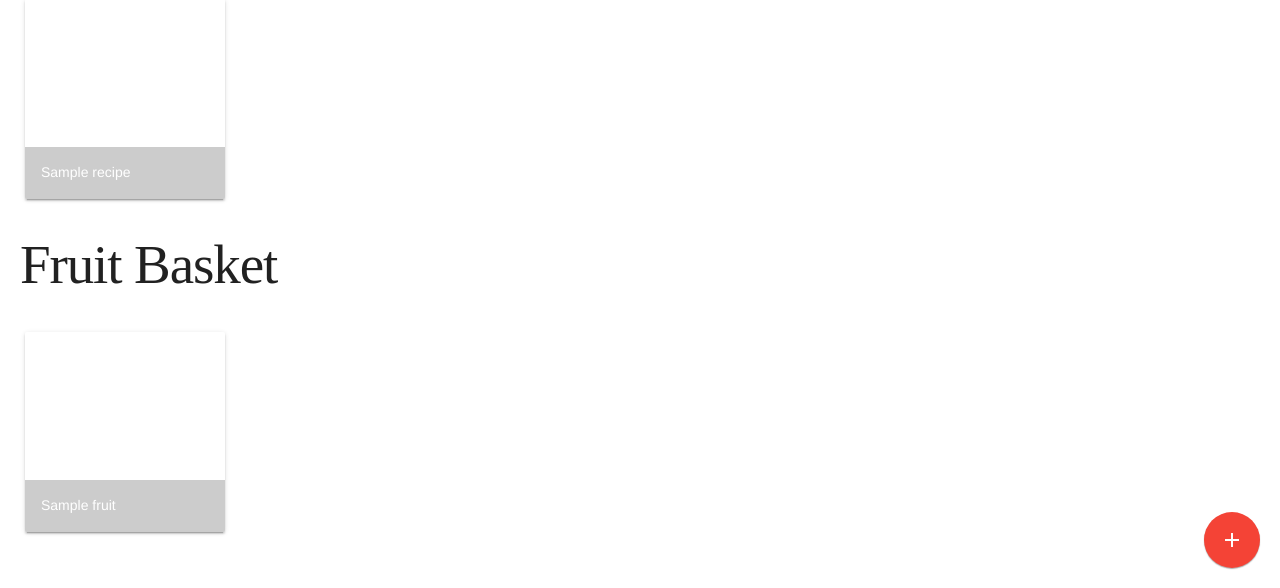
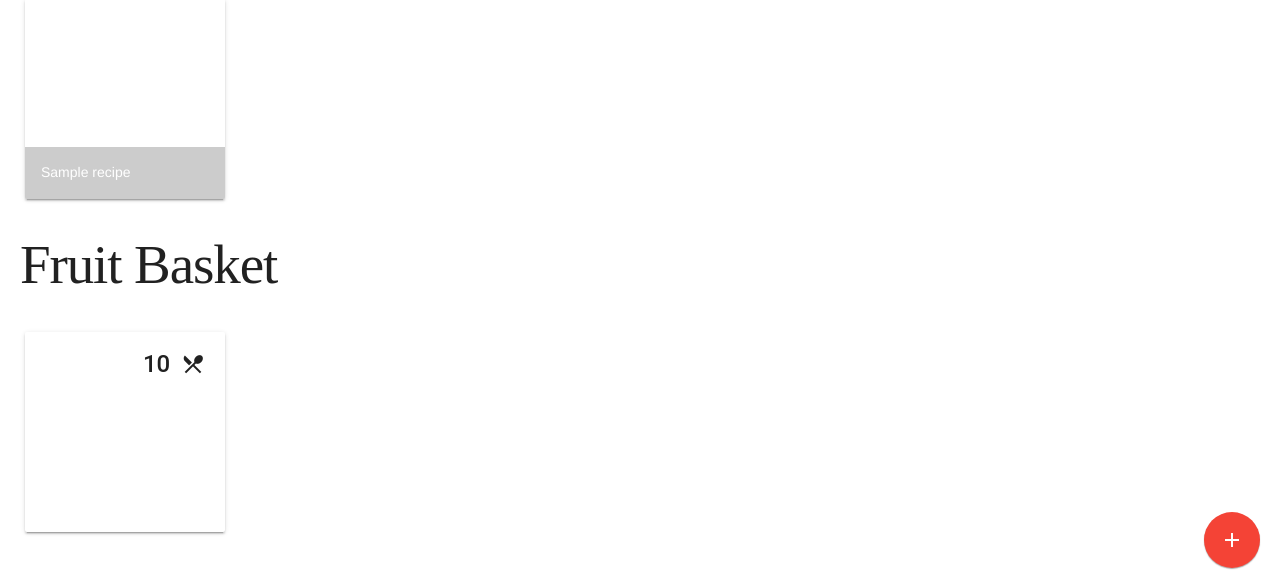
Before and after one commit to ncarr/MasseyHacksIII, a Flask app: template templates/index.html in a window 1280 px wide. Shown: the part 212-800 px from the top of the page. Run offline with Flask 2, Linux system fonts and the light colour scheme; the template is opened without the code that fills it: most values are stand-ins (such as "Sample title", 1, 10 or a date in 2020); some web fonts are replaced.

Commit message:
Added quantity

```diff
--- a/templates/index.html
+++ b/templates/index.html
@@ -92,10 +92,18 @@
 
             {% for fruit in basket %}
             <div class="demo-card-image mdl-card mdl-shadow--2dp" style="background: url('{{ fruit.url }}') center / cover;">
-              <div class="mdl-card__title mdl-card--expand"></div>
+              <div class="mdl-card__title mdl-card--expand">
               <div class="mdl-card__actions">
                 <span class="demo-card-image__filename">{{ fruit.name }}</span>
               </div>
+            </div>
+            <div class="mdl-card__menu">
+              <button class="mdl-button mdl-button--icon mdl-js-button mdl-js-ripple-effect">
+                {{ fruit.qty }}
+              </button>
+              <button class="mdl-button mdl-button--icon mdl-js-button mdl-js-ripple-effect">
+                <i class="material-icons">restaurant_menu</i>
+              </button>
             </div>
             {% else %}
             <div class="demo-card-image mdl-card mdl-shadow--2dp" style="background-color: #ff91ff;">
```
